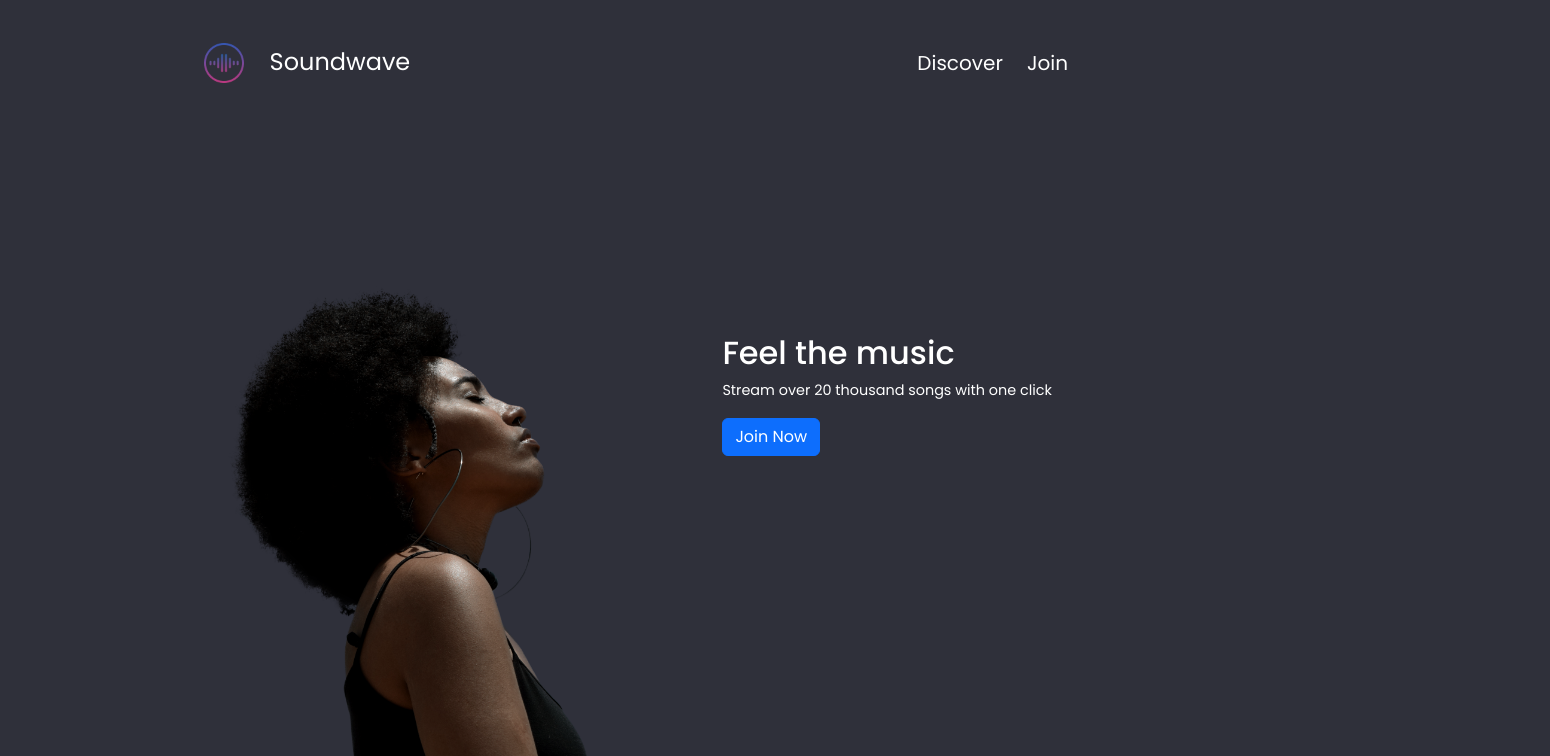
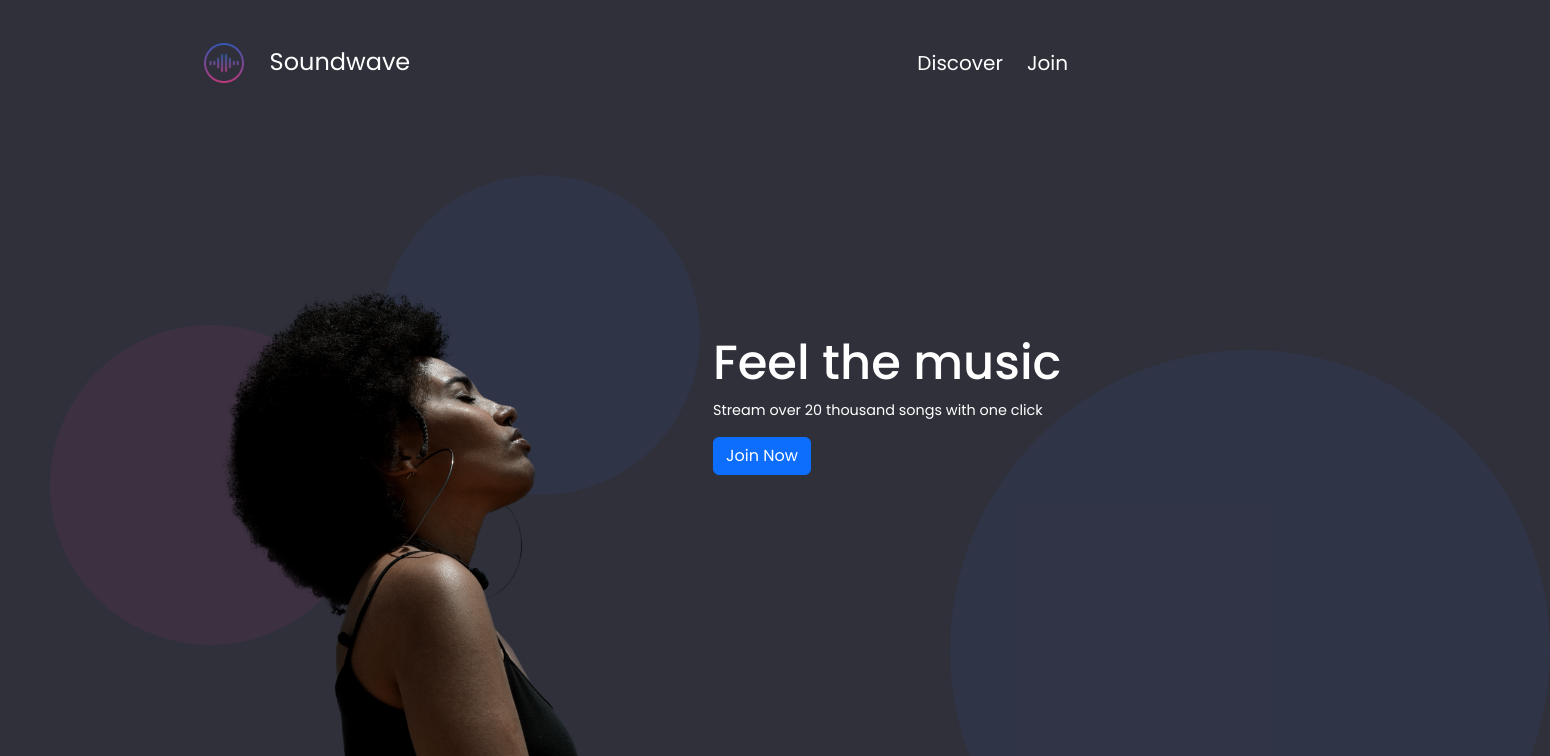
Before and after one commit to AleMCuitino/ReplicaWeb, a React (Create React App) app: page / in a window 1280 px wide. Shown: the top 756 px of the page, 1550 px wide, since content can reach past the window. Built offline with nearby package versions, Linux system fonts and the light colour scheme.

Commit message:
add circles desktop version

```diff
--- a/src/components/MainHome.jsx
+++ b/src/components/MainHome.jsx
@@ -4,6 +4,11 @@ import girl from '../assets/images/landing-page-girl.png'
 function MainHome() {
     return (
         <>
+
+                <div className="circle-1"></div>
+                <div className="circle-2"></div>
+                <div className="circle-3"></div>
+
             <div className="home d-flex justify-content-center">
                 <img className="girl" src={girl} alt="girl listening muisc"/>
                 <div className="text-home">
@@ -11,7 +16,6 @@ function MainHome() {
                     <p className="description">Stream over 20 thousand songs with one click</p>
                     <button type="button" className="btn btn-primary">Join Now</button>
                 </div>
-
             </div>
         </>
     );
--- a/src/style/Home.css
+++ b/src/style/Home.css
@@ -1,5 +1,38 @@
+
+.circle-1 {
+    left: 50px;
+    height: 320px;
+    width: 320px;
+    background-color: var(--circle-1-color);
+    border-radius: 50%;
+    position: absolute;
+    top: 325px;
+    z-index: -1;
+}
+.circle-2 {
+    left: 380px;
+    height: 320px;
+    width: 320px;
+    background-color: var(--circle-2-3-color);
+    border-radius: 50%;
+    position: absolute;
+    top: 175px;
+    z-index: -1;
+}
+.circle-3 {
+    left: 950px;
+    height: 600px;
+    width: 600px;
+    background-color: var(--circle-2-3-color);
+    border-radius: 50%;
+    position: absolute;
+    top: 350px;
+    z-index: -1;
+}
+
 .home {
     margin: 30% 0 0 0;
+    z-index: 1;
 }
 
 .text-home {
@@ -7,7 +40,7 @@
 }
 
 .title {
-    font-size: 2rem;
+    font-size: 3rem;
 }
 
 .girl {
--- a/src/style/Style.css
+++ b/src/style/Style.css
@@ -6,9 +6,12 @@
     --text-main-color: #ffffff;
     --join-button-color: #1762A7;
     --accent-text-color:rgb(187,52,126);
+    --circle-1-color:#bc3a801a;
+    --circle-2-3-color:#3457b21a;
 }
 body {
     background-color: var(--main-bg-color)!important;
     font-family: 'Poppins', sans-serif !important;
     color: var(--text-main-color) !important;
+    overflow: hidden;
 }
```
